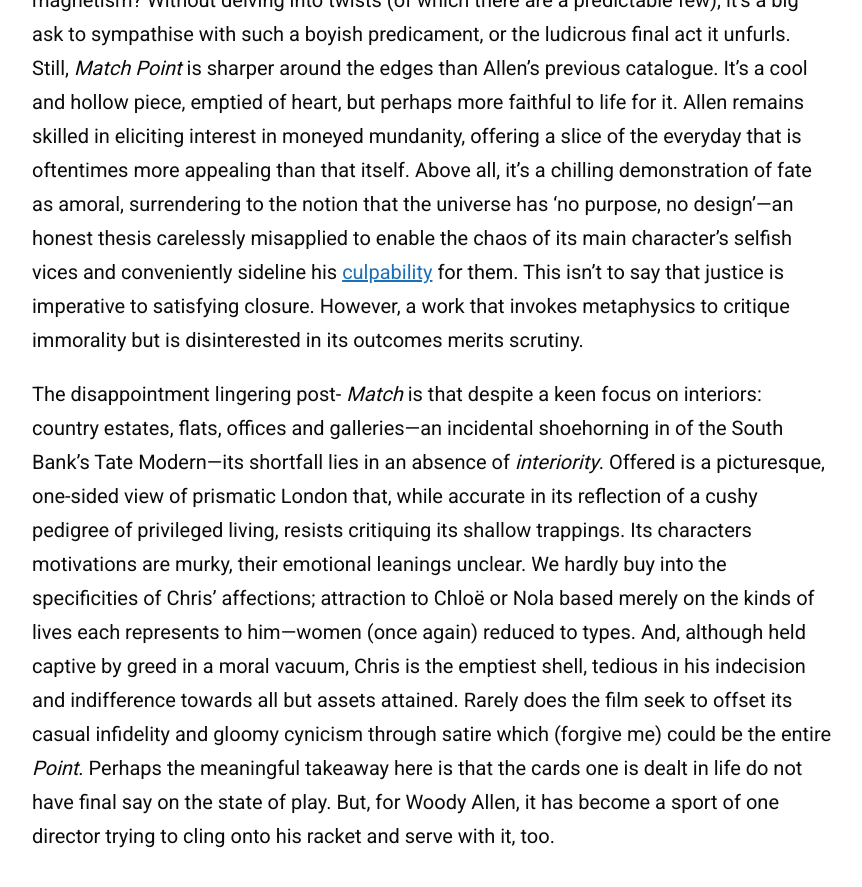
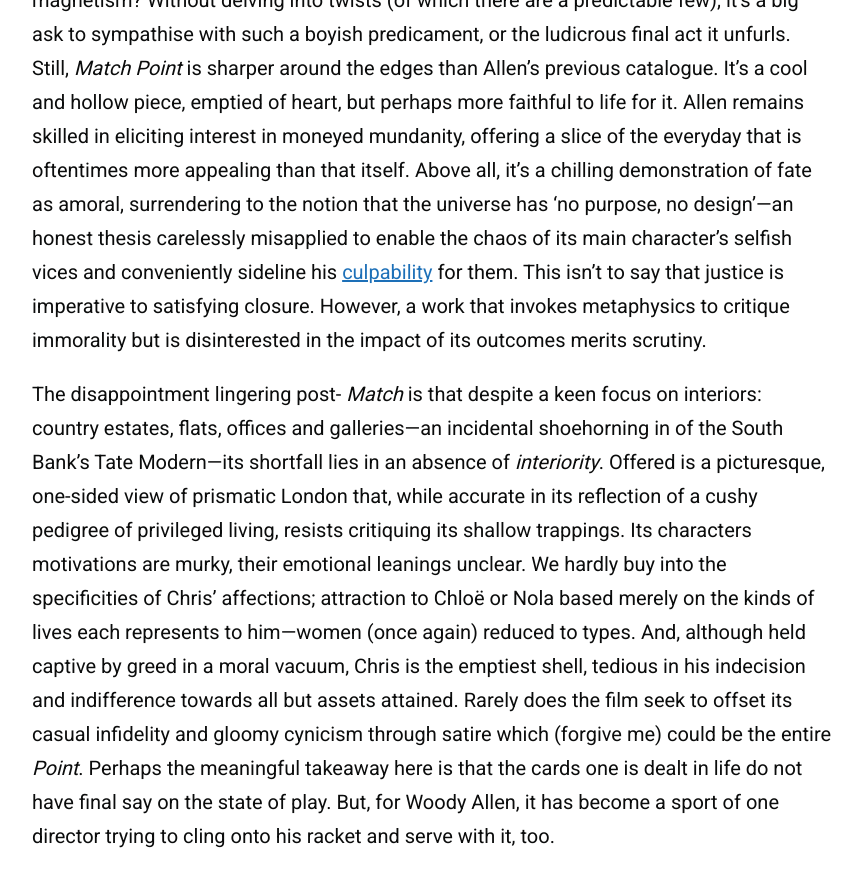
Before and after one commit to zoeurl/zoedowney.github.io, a Jekyll site: the page built from _posts/2024-2-22-match-point.md, in a window 1280 px wide and 900 px high, scrolled down 2899 px. Shown: the top 887 px of the window, without its empty margins (208-1070 px from the left). Built offline with Jekyll 4.4.1, drawn with Linux system fonts in a browser that asks for light colours.

Commit message:
Update 2024-2-22-match-point.md

```diff
--- a/_posts/2024-2-22-match-point.md
+++ b/_posts/2024-2-22-match-point.md
@@ -21,6 +21,6 @@
 
 It’s a relief to witness a Woody Allen leading man who isn’t doing his most earnest impression of the director. Even so, comparisons can be made with Michael Caine’s neurotic slash lovesick Elliot in the earlier feature _Hannah and Her Sisters_. Similarly, Chris finds himself love-stricken with a taken woman: Tom’s fiancée, sultry out-of-work actor Nola Rice (Scarlett Johansson). An American divorcée in the manner of Wallis Simpson, Nola fails to win the approval of the stuck-up Hewitts. Indeed, while Chris plays tennis with ease, Nola dabbles with ping-pong and resides on the losing side of the social ‘net’. Despite having already gained an ‘in’ with Chloë, Chris’ next move is to seduce Nola. It’s an inexplicable play that could render his final hand overdrawn, but he cannot resist pulling another card from the deck.
 
-It is on this essential, but tiresome, male conflict that _Match Point_ rests: does our protagonist choose wealth, standing and security tethered to a lukewarm coupling, or sacrifice it all for a less fortunate woman who tempts him via her sirenesque, sexual magnetism? Without delving into twists (of which there are a predictable few), it's a big ask to sympathise with such a boyish predicament, or the ludicrous final act it unfurls. Still, _Match Point_ is sharper around the edges than Allen’s previous catalogue. It’s a cool and hollow piece, emptied of heart, but perhaps more faithful to life for it. Allen remains skilled in eliciting interest in moneyed mundanity, offering a slice of the everyday that is oftentimes more appealing than that itself. Above all, it’s a chilling demonstration of fate as amoral, surrendering to the notion that the universe has ‘no purpose, no design’—an honest thesis carelessly misapplied to enable the chaos of its main character’s selfish vices and conveniently sideline his [culpability](https://www.theguardian.com/film/2023/sep/08/woody-allen-venice-applause-metoo) for them. This isn't to say that justice is imperative to satisfying closure. However, a work that invokes metaphysics to critique immorality but is disinterested in its outcomes merits scrutiny.
+It is on this essential, but tiresome, male conflict that _Match Point_ rests: does our protagonist choose wealth, standing and security tethered to a lukewarm coupling, or sacrifice it all for a less fortunate woman who tempts him via her sirenesque, sexual magnetism? Without delving into twists (of which there are a predictable few), it's a big ask to sympathise with such a boyish predicament, or the ludicrous final act it unfurls. Still, _Match Point_ is sharper around the edges than Allen’s previous catalogue. It’s a cool and hollow piece, emptied of heart, but perhaps more faithful to life for it. Allen remains skilled in eliciting interest in moneyed mundanity, offering a slice of the everyday that is oftentimes more appealing than that itself. Above all, it’s a chilling demonstration of fate as amoral, surrendering to the notion that the universe has ‘no purpose, no design’—an honest thesis carelessly misapplied to enable the chaos of its main character’s selfish vices and conveniently sideline his [culpability](https://www.theguardian.com/film/2023/sep/08/woody-allen-venice-applause-metoo) for them. This isn't to say that justice is imperative to satisfying closure. However, a work that invokes metaphysics to critique immorality but is disinterested in the impact of its outcomes merits scrutiny.
 
 The disappointment lingering post- _Match_ is that despite a keen focus on interiors: country estates, flats, offices and galleries—an incidental shoehorning in of the South Bank’s Tate Modern—its shortfall lies in an absence of _interiority_. Offered is a picturesque, one-sided view of prismatic London that, while accurate in its reflection of a cushy pedigree of privileged living, resists critiquing its shallow trappings. Its characters motivations are murky, their emotional leanings unclear. We hardly buy into the specificities of Chris’ affections; attraction to Chloë or Nola based merely on the kinds of lives each represents to him—women (once again) reduced to types. And, although held captive by greed in a moral vacuum, Chris is the emptiest shell, tedious in his indecision and indifference towards all but assets attained. Rarely does the film seek to offset its casual infidelity and gloomy cynicism through satire which (forgive me) could be the entire _Point_. Perhaps the meaningful takeaway here is that the cards one is dealt in life do not have final say on the state of play. But, for Woody Allen, it has become a sport of one director trying to cling onto his racket and serve with it, too.
```
